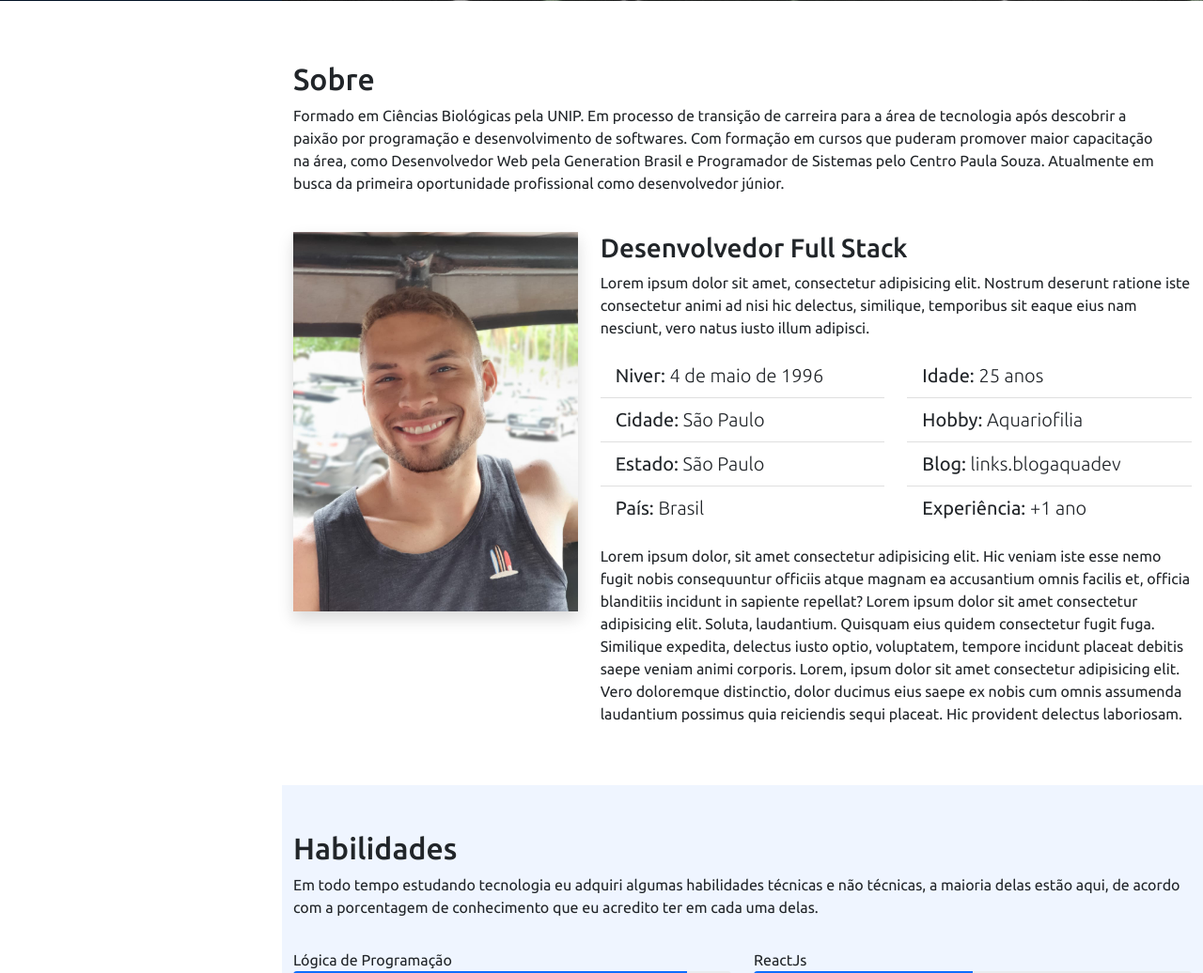
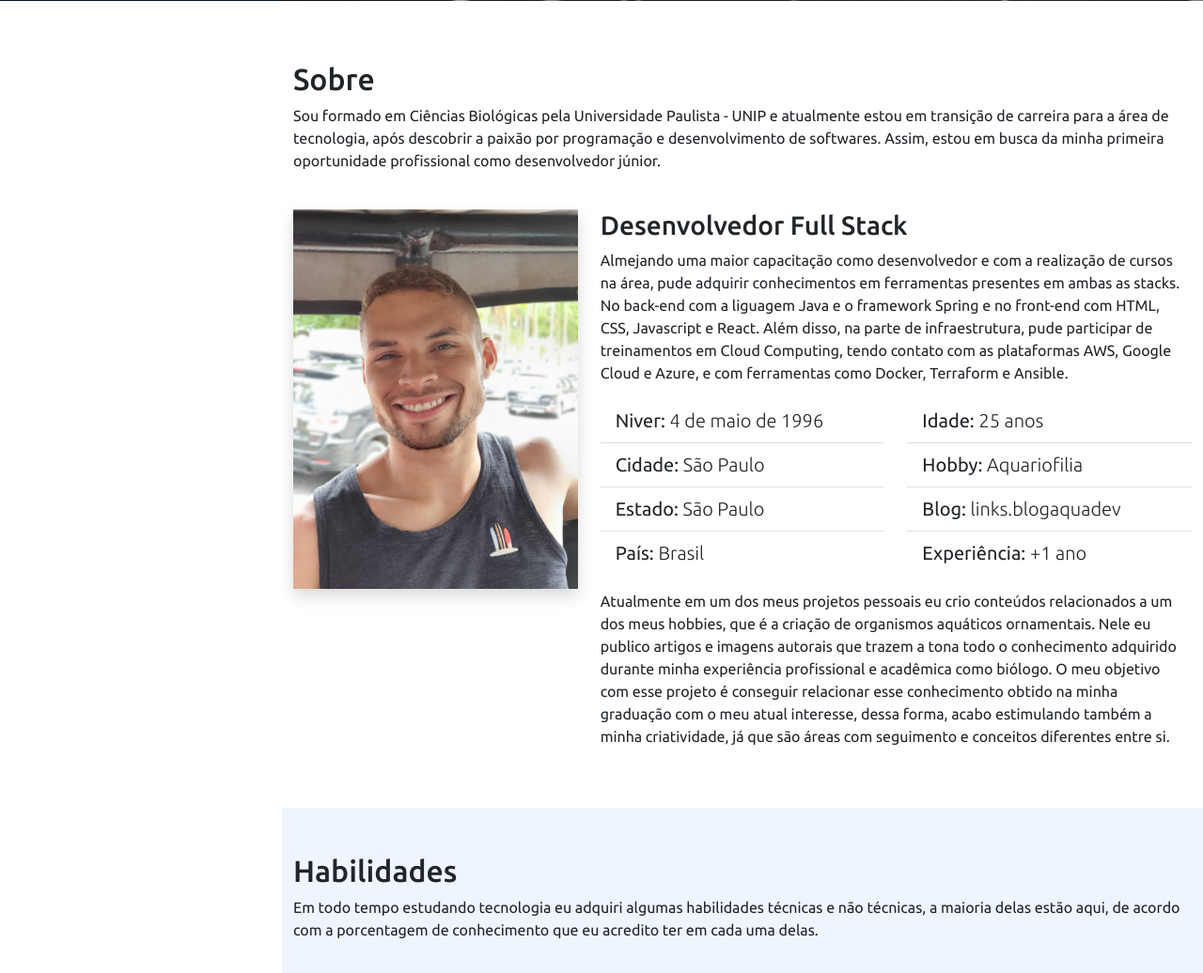
Before and after one commit to MatheusVSOliveira/Portifolio, a Flask app: page / in a window 1280 px wide. Shown: the part 799-1835 px from the top of the page at 94% size. Run offline with Flask 2, Linux system fonts and the light colour scheme; some libraries are stand-ins or nearby versions.

Commit message:
Adicionando as informações pessoais

```diff
--- a/templates/index.html
+++ b/templates/index.html
@@ -84,12 +84,10 @@
             <div class="row w-100">
                 <div class="col-md12">
                     <h2 class="pt-3">Sobre</h2>
-                    <p>Formado em Ciências Biológicas pela UNIP.
-                        Em processo de transição de carreira para a área de tecnologia após descobrir a paixão por
-                        programação e desenvolvimento de softwares.
-                        Com formação em cursos que puderam promover maior capacitação na área, como Desenvolvedor Web
-                        pela Generation Brasil e Programador de Sistemas pelo Centro Paula Souza.
-                        Atualmente em busca da primeira oportunidade profissional como desenvolvedor júnior.</p>
+                    <p>Sou formado em Ciências Biológicas pela Universidade Paulista - UNIP e atualmente estou em
+                       transição de carreira para a área de tecnologia, após descobrir a paixão por
+                       programação e desenvolvimento de softwares. Assim, estou em busca da minha
+                       primeira oportunidade profissional como desenvolvedor júnior.</p>
                 </div>
             </div>
 
@@ -99,10 +97,12 @@
                 </div>
                 <div class="col-md-8">
                     <h3>Desenvolvedor Full Stack</h3>
-                    <p>Lorem ipsum dolor sit amet, consectetur adipisicing elit.
-                        Nostrum deserunt ratione iste consectetur animi ad nisi hic
-                        delectus, similique, temporibus sit eaque eius nam nesciunt,
-                        vero natus iusto illum adipisci.</p>
+                    <p>Almejando uma maior capacitação como desenvolvedor e com a realização de cursos na área, pude adquirir
+                        conhecimentos em ferramentas presentes em ambas as stacks. No back-end com a liguagem Java e o framework Spring
+                        e no front-end com HTML, CSS, Javascript e React. Além disso, na parte de infraestrutura, pude participar de
+                        treinamentos em Cloud Computing, tendo contato com as plataformas AWS, Google Cloud e Azure, e
+                        com ferramentas como Docker, Terraform e Ansible.
+                    </p>
 
                     <div class="row mt-3 mb-3">
                         <div class="col-md-6">
@@ -136,18 +136,12 @@
                     </div>
 
                     <p>
-                        Lorem ipsum dolor, sit amet consectetur adipisicing elit. Hic veniam iste esse nemo fugit nobis
-                        consequuntur officiis
-                        atque magnam ea accusantium
-                        omnis facilis et, officia blanditiis incidunt in sapiente repellat? Lorem ipsum dolor sit amet
-                        consectetur adipisicing
-                        elit. Soluta, laudantium. Quisquam eius quidem consectetur fugit fuga. Similique expedita,
-                        delectus iusto optio, voluptatem,
-                        tempore incidunt placeat debitis saepe veniam animi corporis. Lorem, ipsum dolor sit amet
-                        consectetur adipisicing elit. Vero
-                        doloremque distinctio, dolor ducimus eius saepe ex nobis cum omnis assumenda laudantium possimus
-                        quia reiciendis sequi placeat.
-                        Hic provident delectus laboriosam.
+                        Atualmente em um dos meus projetos pessoais eu crio conteúdos relacionados a um dos meus hobbies,
+                        que é a criação de organismos aquáticos ornamentais. Nele eu publico artigos e imagens autorais que
+                        trazem a tona todo o conhecimento adquirido durante minha experiência profissional e acadêmica como biólogo.
+                        O meu objetivo com esse projeto é conseguir relacionar esse conhecimento obtido na minha graduação com o meu
+                        atual interesse, dessa forma, acabo estimulando também a minha criatividade, já que são áreas com seguimento e
+                        conceitos diferentes entre si.
                     </p>
 
                 </div>
@@ -402,7 +396,7 @@
                                             alt="rede social">
                                         <div class="card-body">
                                             <h5 class="card-title">Rede Social</h5>
-                                            <p class="card-text">Projeto integrador da Generation Brazil com o tema ODS 6 da ONU, utilizando as ferramentas MySQL, Spring e React,
+                                            <p class="card-text">Projeto integrador realizado em grupo na Generation Brazil, utilizando as ferramentas MySQL, Spring e React,
                                                 deploy realizado no Heroku.</p>
                                             <div class="d-flex justify-content-center">
                                                 <a href="https://github.com/MatheusVSOliveira/ProjetoIntegrador-GenerationBrazil-Spring_React"
```
